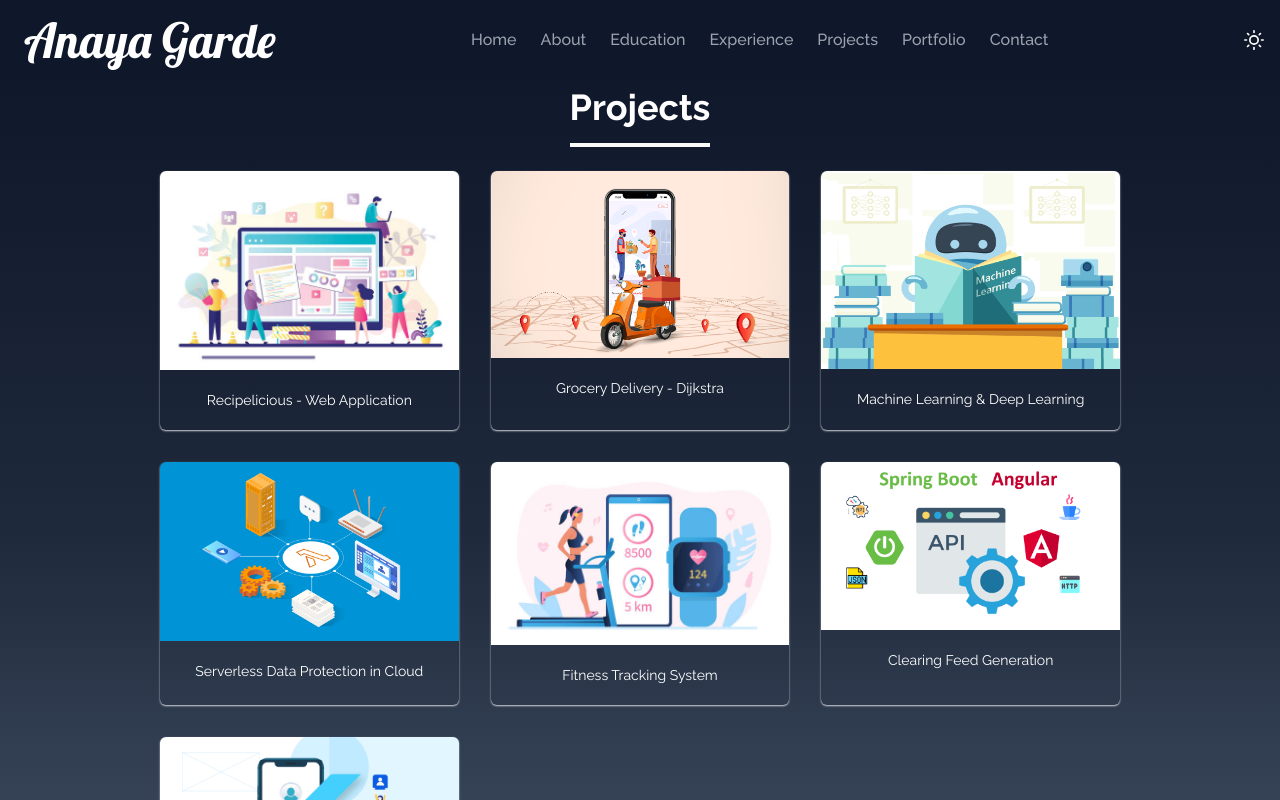
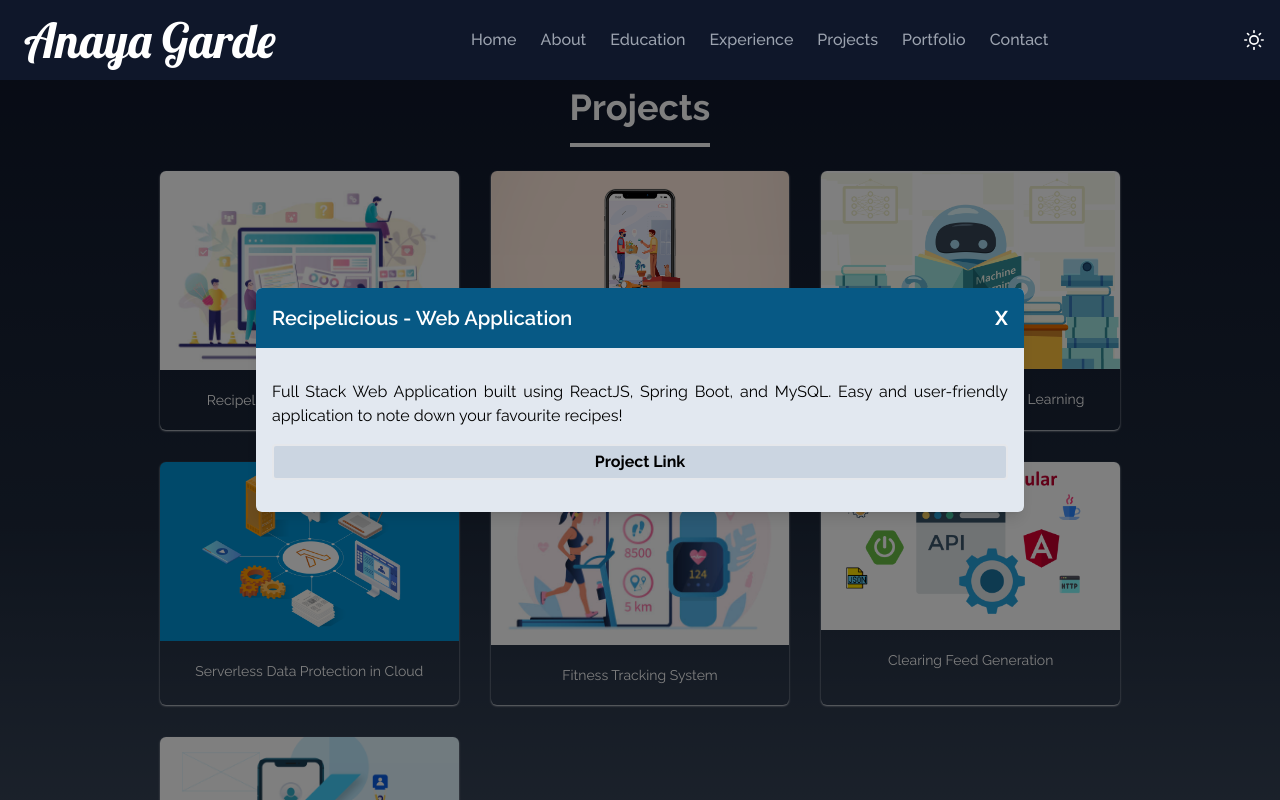
Before and after one commit to anayagarde/portfolio, a React (Create React App) app: page / in a window 1280 px wide. Both pictures are taken after a click on the button "Recipelicious - Web Application". Shown: the part 3145-3945 px from the top of the page. Built offline with nearby package versions, Linux system fonts and the light colour scheme; the HTML template or start-up script is replaced by a standard one.

Commit message:
added modals to project

```diff
--- a/package.json
+++ b/package.json
@@ -11,6 +11,7 @@
     "@testing-library/user-event": "^13.5.0",
     "classnames": "^2.3.2",
     "react": "^18.2.0",
+    "react-bootstrap": "^2.9.1",
     "react-dom": "^18.2.0",
     "react-icons": "^4.11.0",
     "react-router-dom": "^6.17.0",
--- a/public/index.html
+++ b/public/index.html
@@ -2,14 +2,14 @@
 <html lang="en" class="dark">
   <head>
     <meta charset="utf-8" />
-    <link rel="icon" href="%PUBLIC_URL%/favicon.ico" />
+    <link rel="icon" href="%PUBLIC_URL%/img.jpeg" />
     <meta name="viewport" content="width=device-width, initial-scale=1" />
     <meta name="theme-color" content="#000000" />
     <meta
       name="description"
       content="Web site created using create-react-app"
     />
-    <link rel="apple-touch-icon" href="%PUBLIC_URL%/logo192.png" />
+    <link rel="apple-touch-icon" href="%PUBLIC_URL%/img.jpeg" />
     <!--
       manifest.json provides metadata used when your web app is installed on a
       user's mobile device or desktop. See https://developers.google.com/web/fundamentals/web-app-manifest/
@@ -24,7 +24,7 @@
       work correctly both with client-side routing and a non-root public URL.
       Learn how to configure a non-root public URL by running `npm run build`.
     -->
-    <title>Portfolio Anaya</title>
+    <title>Anaya Garde - Portfolio</title>
   </head>
   <body>
     <noscript>You need to enable JavaScript to run this app.</noscript>
--- a/src/components/Education.jsx
+++ b/src/components/Education.jsx
@@ -25,7 +25,7 @@
                             <MdOutlineCastForEducation />
                             </span>
                             <h3 class="mb-1 text-lg font-extrabold text-gray-900 dark:text-white">Dr. Kalmadi Shamarao Junior College, Pune</h3>
-                            <time class="block mb-2 text-sm font-bold leading-none text-gray-700 dark:text-gray-300">2016-2018 | 88.9%</time>
+                            <time class="block mb-2 text-sm font-bold leading-none text-gray-700 dark:text-gray-300">2016-2018 | 88.92%</time>
                             <p class="text-base font-normal text-gray-500 dark:text-gray-400">Higher Secondary Education - HSC Board</p>
                         </li>
                         <li class="ml-6">
--- a/src/components/Portfolio.jsx
+++ b/src/components/Portfolio.jsx
@@ -56,20 +56,21 @@
     "1st Prize in Tech Srujan - State Level Project Competition organized by Cummins College",
     "1st Prize in Veritas BTech Project Competition - organized by Veritas Technologies",
     "1st Prize in ASPIRE 2K22 - National Level Project Competition organized by PES Modern College",
-    "Anaya Garde et al., Serverless Data Protection in Cloud, 2023 6th International Conference on Information Systems and Computer Networks (ISCON), Mathura, India, 2023, pp. 1-6, doi: 10.1109/ISCON57294.2023.10112206.",
+    "Anaya Garde et al., Serverless Data Protection in Cloud, 2023 6th International Conference on Information Systems and Computer Networks (ISCON), Mathura, India, 2023, pp. 1-6, doi: 10.1109/ISCON57294.2023.10112206",
   ];
 
   const cocurriculars = [
     "Citi Bridge 2021 Program Training and Project Work – 100 hours of training and project work",
     "Published articles on Medium on Deep Neural networks and Convolutional Neural networks",
-    "Attended Goldman Sachs Engineering Workshop and Vodafone 8-Days Hands-on Workshop",
+    "Attended Goldman Sachs Engineering Workshop and Vodafone eight days hands-on Workshop",
     "Participated in various coding competitions and hackathons"
   ];
   const extracurriculars = [
     "Mentored students under Garnishing Talent Program 2020 by Eaton and Confederation of Indian Industry (CII)",
     "Mentored students with summer projects in Summer of Learning and Loop – Buffer: DSA project series in college",
     "Website Development committee member of Artificial Intelligence & Computer Vision Society (AICVS) of college",
-    "Participated and volunteered in college cultural fest – Gandhaar Trashion Event"
+    "Participated and volunteered in college cultural fest – Gandhaar Trashion Event",
+    "Volunteered for Bhumi's Women Empowerment Campaign and Team Everest's game designing event"
   ];
 
   return (
--- a/src/components/Projects.jsx
+++ b/src/components/Projects.jsx
@@ -10,50 +10,69 @@
 
 const Projects = () => {
 
-    const imageLinks = [
+    const [buttonName, setButtonName] = React.useState(null);
+
+    const projectDetails = [
         {
             id: 1,
             projectName: 'Recipelicious - Web Application',
             projectImage: project1,
             code: 'https://github.com/anayagarde/recipelicious-web-application',
+            projectDetails: 'Full Stack Web Application built using ReactJS, Spring Boot, and MySQL. Easy and user-friendly application to note down your favourite recipes!'
         },
         {
             id: 2,
             projectName: 'Grocery Delivery - Dijkstra',
             projectImage: project2,
             code: 'https://github.com/anayagarde/grocery-delivery',
+            projectDetails: 'Application developed to demonstrate use of Dijkstra Shortest path Algorithm for finding best route to deliver groceries during COVID 19. Data Structure - Graphs & Language - Java'
         },
         {
             id: 3,
             projectName: 'Machine Learning & Deep Learning',
             projectImage: project3,
-            code: 'https://github.com/anayagarde/ML-Projects'
+            code: 'https://github.com/anayagarde/ML-Projects',
+            projectDetails: 'A collection of several machine learning Algorithms.\n' +
+            '1. Book Recommendation System - using KNN Algorithm\n' +
+            '2. Colour Extraction using OpenCv and KMeans Algorithm\n' +
+            '3. House Price prediction\n' +
+            '4. Text Recognition System using CNN and Gradio GUI'
         },
         {
             id: 4,
             projectName: 'Serverless Data Protection in Cloud',
             projectImage: project4,
             code: '',
+            projectDetails: 'A Serverless framework to Discover, Backup, and Recover cloud native assets. Used various AWS services and Boto3 to build the architecture'
+
         },
         {
             id: 5,
             projectName: 'Fitness Tracking System',
             projectImage: project5,
             code:'https://github.com/anayagarde/fitness-tracker',
+            projectDetails: 'Application developed to track and keep record various fitness parameters of a person. Built using C++ and Linked List data structure'
         },
         {
             id: 6,
             projectName: 'Clearing Feed Generation',
             projectImage: project6,
             code: 'https://github.com/anayagarde/ClearingFeedGeneration_Group9',
+            projectDetails: 'Application built using Spring Boot, Angular, and MySql to generate feeds in Clearing System'
         },
         {
             id: 7,
             projectName: 'Quizz App - Flutter',
             projectImage: project7,
             code: 'https://github.com/anayagarde/quizz-app',
+            projectDetails: 'A basic Quiz Application built using Flutter and Dart'
         },
     ]
+
+    const handleClickButton = (id) => {
+        setButtonName(id)
+    }
+
   return (
     <div name="projects" className='w-full bbg-gradient-to-b from-slate-300 to-slate-50 dark:bg-gradient-to-b dark:from-slate-900 dark:via-slate-800 dark:to-slate-600 md:h-full'>
         <div className='max-w-screen-lg mx-auto flex flex-col items-center justify-center w-full h-full p-8'>
@@ -61,15 +80,36 @@
                 Projects
             </h2>
                 <div className='grid sm:grid-cols-2 md:grid-cols-3 gap-8 px-4 sm:px-0 pt-6 w-full h-full'>
-                    {imageLinks.map(r => (
+                    {projectDetails.map(r => (
                         <div key = {r.id} className='shadow-sm shadow-gray-700 dark:shadow-gray-300 rounded-md'>
                             <div className='flex'>
                             <img src={r.projectImage} className="rounded-t-md h-full"/>
                             </div>
-                            <button className='justify-center text-gray-700 dark:text-white hover:scale-110 py-5 duration-200 w-full text-sm' onClick = {() => {window.open(r.code)}}>{r.projectName}</button>
-                        </div>
+                            <button data-modal-target={r.id} data-modal-toggle={r.id} className='justify-center text-gray-700 dark:text-white hover:scale-110 py-5 duration-200 w-full text-sm' onClick={() => handleClickButton(r.id)}>
+                            {r.projectName}
+                            </button>
+                      </div>
                     ))}
-
+                    {buttonName !== null &&
+                       <div className="fixed inset-0 flex items-center justify-center z-10 bg-black bg-opacity-50">
+                       <div className="bg-white dark:bg-slate-200 rounded-md shadow-lg w-3/5 border-stone-200">
+                         <div className="flex justify-between bg-gray-200 dark:bg-sky-800 p-4 rounded-t-md">
+                           <h2 className="text-xl font-semibold text-black dark:text-white">{`${projectDetails[buttonName - 1].projectName}`}</h2>
+                           <button
+                             className="text-gray-700 dark:text-white hover:text-gray-900"
+                             onClick={() => setButtonName(null)}
+                           >
+                             <span className="text-xl font-bold">X</span>
+                           </button>
+                         </div>
+                         <div className="p-4">
+                           <p className="mb-4">
+                            <p className='text-justify py-4'>{projectDetails[buttonName - 1].projectDetails}</p>
+                            <a href={projectDetails[buttonName - 1].code} target="_blank"><p c className="bg-slate-500 dark:bg-slate-300 border-2 text-white dark:text-black p-1 rounded w-full text-center font-bold">Project Link</p></a>
+                           </p>
+                         </div>
+                       </div>
+                     </div>}
                 </div>
 
         </div>
```
Also changed, not shown: src/components/Experience.jsx (+7 -7 lines), public/img.jpeg (renamed from src/assets/img.jpeg), 1 other file (tests, documents, lock files or other folders).
